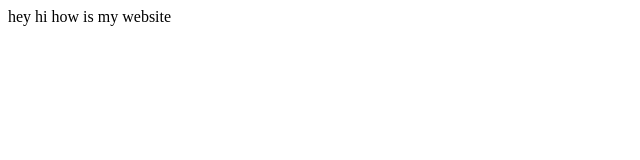
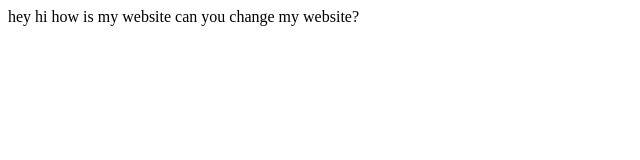
Before and after one commit to akilsakthivelg/project_1, a plain HTML site: page index.html in a window 1280 px wide. Shown: the whole page, without its empty margins (0-640 px from the left). Drawn offline with Linux system fonts and the light colour scheme.

Commit message:
modific_10

```diff
--- a/index.html
+++ b/index.html
@@ -7,5 +7,6 @@
 </head>
 <body>
     hey hi how is my website
+    can you change my website?
 </body>
 </html>
```
